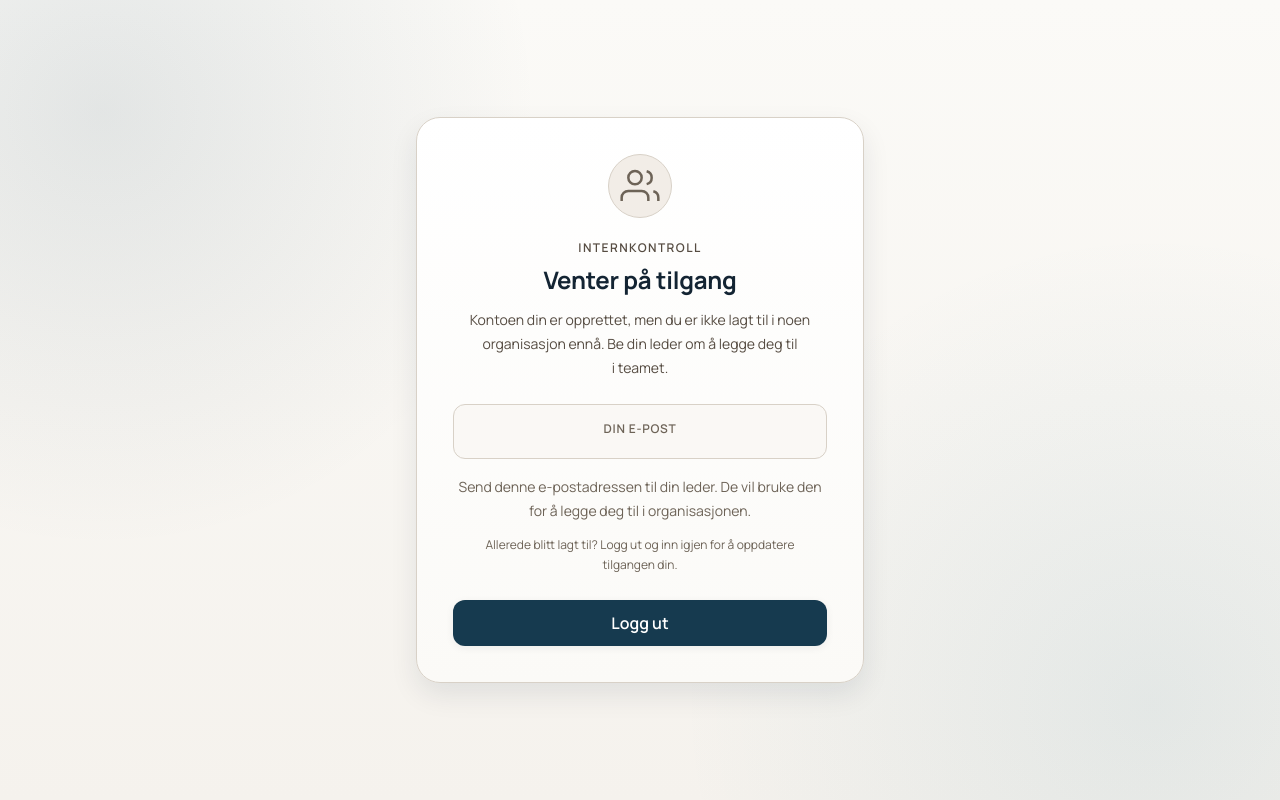
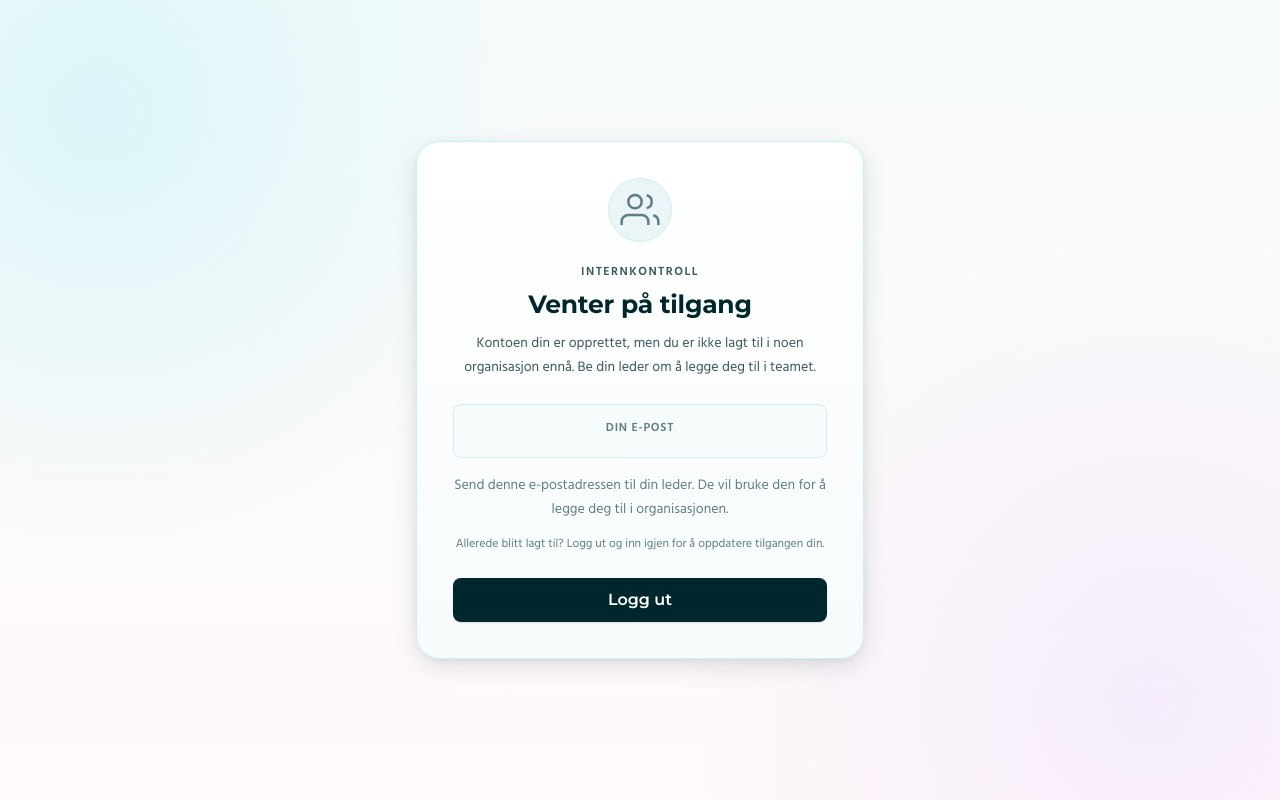
Before and after one commit to MagnusNaessanGaarder/IDATT2105_semester_project_2026, a Vue app in the folder frontend/: page /ingen-organisasjon in a window 1280 px wide. Built offline with nearby package versions, Linux system fonts and the light colour scheme; sample sign-in values are in the browser's storage; the HTML template or start-up script is replaced by a standard one.

Commit message:
Adding new base styles

```diff
--- a/frontend/src/assets/styles/base.css
+++ b/frontend/src/assets/styles/base.css
@@ -1,4 +1,4 @@
-@import url('https://fonts.googleapis.com/css2?family=Manrope:wght@400;500;600;700&display=swap');
+@import url('https://fonts.googleapis.com/css2?family=Hind:wght@300;400;600&family=Montserrat:wght@400;500;600;700&display=swap');
 
 /**
  * Base - Globale base-styles og CSS reset
@@ -33,9 +33,9 @@ body {
   color: var(--color-foreground);
   background-color: var(--color-background);
   background-image:
-    radial-gradient(circle at top left, var(--color-surface-tint) 0%, transparent 34%),
-    radial-gradient(circle at bottom right, var(--color-surface-tint-strong) 0%, transparent 32%),
-    linear-gradient(180deg, var(--color-card-muted) 0%, var(--color-background) 100%);
+    radial-gradient(circle at top left, var(--color-surface-tint) 0%, transparent 28%),
+    radial-gradient(circle at top right, var(--color-surface-tint-strong) 0%, transparent 24%),
+    linear-gradient(180deg, var(--color-surface) 0%, var(--color-background) 100%);
   background-attachment: fixed;
   min-height: 100vh;
 }
@@ -49,13 +49,13 @@ h1, h2, h3, h4, h5, h6 {
 }
 
 h1 {
-  font-size: clamp(1.85rem, 2.4vw, var(--font-size-3xl));
-  letter-spacing: -0.006em;
+  font-size: clamp(2rem, 2.6vw, var(--font-size-3xl));
+  letter-spacing: -0.01em;
 }
 
 h2 {
   font-size: clamp(1.4rem, 1.9vw, var(--font-size-2xl));
-  letter-spacing: -0.004em;
+  letter-spacing: -0.008em;
 }
 
 h3 {
@@ -72,13 +72,15 @@ p {
 a {
   color: var(--color-link);
   text-decoration: none;
+  text-decoration-thickness: 1px;
+  text-underline-offset: 0.15em;
   transition: color var(--transition-fast), text-underline-offset var(--transition-fast);
 }
 
 a:hover {
   color: var(--color-link-hover);
   text-decoration: underline;
-  text-underline-offset: 0.12em;
+  text-underline-offset: 0.18em;
 }
 
 a:focus-visible {
@@ -144,8 +146,8 @@ img {
 }
 
 ::selection {
-  background-color: var(--color-focus);
-  color: var(--color-primary-foreground);
+  background-color: var(--color-cta);
+  color: var(--color-cta-foreground);
 }
 
 ::-webkit-scrollbar {
@@ -171,7 +173,65 @@ button, a, input, textarea, select {
 }
 
 ::placeholder {
-  color: var(--color-gray-400);
+  color: color-mix(in srgb, var(--color-foreground) 45%, transparent);
+}
+
+.page-shell {
+  width: 100%;
+  max-width: var(--content-max-width);
+  margin: 0 auto;
+  padding: var(--content-padding);
+}
+
+.page-stack {
+  display: grid;
+  gap: var(--spacing-lg);
+}
+
+.surface-card {
+  background: var(--color-card);
+  border: 1px solid var(--color-border);
+  border-radius: var(--radius-lg);
+  box-shadow: var(--shadow-sm);
+}
+
+.surface-card--raised {
+  box-shadow: var(--shadow-md);
+}
+
+.surface-card--accent {
+  background: linear-gradient(180deg, color-mix(in srgb, var(--color-brand-ice-teal) 52%, white) 0%, var(--color-card) 100%);
+}
+
+.eyebrow {
+  display: inline-flex;
+  align-items: center;
+  gap: 0.35rem;
+  font-family: var(--font-family-ui);
+  font-size: 0.8125rem;
+  font-weight: var(--font-weight-semibold);
+  letter-spacing: 0.08em;
+  text-transform: uppercase;
+  color: var(--color-brand-dark-teal);
+}
+
+.eyebrow::before {
+  content: '';
+  width: 0.5rem;
+  height: 0.5rem;
+  border-radius: 999px;
+  background: var(--color-cta);
+}
+
+.fade-up-enter-active,
+.fade-up-leave-active {
+  transition: opacity var(--transition-base) var(--ease-emphasized), transform var(--transition-base) var(--ease-emphasized);
+}
+
+.fade-up-enter-from,
+.fade-up-leave-to {
+  opacity: 0;
+  transform: translateY(8px);
 }
 
 @media (prefers-reduced-motion: reduce) {
--- a/frontend/src/assets/styles/variables.css
+++ b/frontend/src/assets/styles/variables.css
@@ -6,82 +6,96 @@
  *
  */
 :root {
-  --color-primary: #163a4f;
-  --color-primary-hover: #112f41;
-  --color-primary-active: #0d2534;
+  --color-brand-deep-forest: #00272b;
+  --color-brand-dark-teal: #13575e;
+  --color-brand-mid-teal: #3a8991;
+  --color-brand-light-teal: #76bcc4;
+  --color-brand-ice-teal: #c6f2f7;
+  --color-brand-pale-lavender: #e8d7ff;
+  --color-brand-soft-violet: #af9bcc;
+  --color-brand-medium-violet: #725699;
+  --color-brand-deep-violet: #402566;
+  --color-brand-near-black-violet: #1a0833;
+  --color-brand-cta-lime: #e0ff4f;
+
+  --color-surface: #fff9f9;
+  --color-surface-raised: #ffffff;
+  --color-surface-muted: #f7fbfb;
+  --color-surface-tint: rgba(198, 242, 247, 0.56);
+  --color-surface-tint-strong: rgba(232, 215, 255, 0.38);
+  --color-surface-overlay: rgba(0, 39, 43, 0.58);
+
+  --color-primary: var(--color-brand-deep-forest);
+  --color-primary-hover: var(--color-brand-dark-teal);
+  --color-primary-active: var(--color-brand-mid-teal);
   --color-primary-foreground: #ffffff;
 
-  --color-background: #f5f2ed;
-  --color-background-soft: #ece6de;
-  --color-foreground: #132433;
-  --color-card: #ffffff;
-  --color-card-muted: #fbfaf7;
-  --color-border: #d8d1c7;
-  --color-border-strong: #b9aa96;
+  --color-background: var(--color-surface);
+  --color-background-soft: var(--color-surface-muted);
+  --color-foreground: var(--color-brand-deep-forest);
+  --color-card: var(--color-surface-raised);
+  --color-card-muted: #f7fbfb;
+  --color-border: var(--color-brand-ice-teal);
+  --color-border-strong: var(--color-brand-light-teal);
 
-  --color-accent: #ece4d9;
-  --color-accent-hover: #e2d7c8;
-  --color-focus: #3b82f6;
-  --color-focus-ring: rgba(59, 130, 246, 0.2);
-  --color-link: #0f6283;
-  --color-link-hover: #0b4f6d;
-  --color-overlay: rgba(9, 22, 32, 0.58);
-  --color-overlay-soft: rgba(9, 22, 32, 0.34);
+  --color-accent: var(--color-brand-ice-teal);
+  --color-accent-hover: var(--color-brand-light-teal);
+  --color-cta: var(--color-brand-cta-lime);
+  --color-cta-foreground: var(--color-brand-deep-forest);
+  --color-focus: var(--color-brand-mid-teal);
+  --color-focus-ring: rgba(58, 137, 145, 0.18);
+  --color-link: var(--color-brand-mid-teal);
+  --color-link-hover: var(--color-brand-dark-teal);
+  --color-overlay: var(--color-surface-overlay);
+  --color-overlay-soft: rgba(0, 39, 43, 0.34);
 
-  --color-surface-tint: rgba(22, 58, 79, 0.1);
-  --color-surface-tint-strong: rgba(15, 98, 131, 0.08);
-  --color-ambient-1: rgba(22, 58, 79, 0.08);
-  --color-ambient-2: rgba(15, 98, 131, 0.06);
-  --color-ambient-3: rgba(12, 138, 94, 0.05);
-  --color-glass-border: rgba(255, 255, 255, 0.4);
-  --color-glass-shadow: rgba(16, 38, 58, 0.15);
+  --color-success: var(--color-brand-deep-forest);
+  --color-success-bg: var(--color-brand-cta-lime);
+  --color-warning: var(--color-brand-near-black-violet);
+  --color-warning-bg: var(--color-brand-soft-violet);
+  --color-danger: #ff6666;
+  --color-danger-hover: #e65050;
+  --color-danger-fg: #ffffff;
+  --color-danger-bg: color-mix(in srgb, var(--color-danger) 14%, var(--color-surface-raised));
+  --color-danger-border: color-mix(in srgb, var(--color-danger) 28%, var(--color-border));
+  --color-info: var(--color-brand-dark-teal);
+  --color-info-bg: var(--color-brand-ice-teal);
 
-  --color-success: #0f8a5f;
-  --color-success-bg: #d9f4e8;
-  --color-warning: #c97a12;
-  --color-warning-bg: #fef0cf;
-  --color-danger: #c2410c;
-  --color-danger-hover: #9e3412;
-  --color-danger-fg: #9a3412;
-  --color-danger-bg: #fde7db;
-  --color-danger-border: rgba(220, 38, 38, 0.2);
-  --color-info: #0b7aa8;
-  --color-info-bg: #e0f4fb;
+  --color-gray-50: #f6fbfc;
+  --color-gray-100: #ebf4f6;
+  --color-gray-200: #d9e9ec;
+  --color-gray-300: #b7ced3;
+  --color-gray-400: #88aab0;
+  --color-gray-500: #5f7e84;
+  --color-gray-600: #3b585d;
+  --color-gray-700: #244145;
+  --color-gray-800: #13292d;
+  --color-gray-900: #081518;
 
-  --color-gray-50: #faf8f5;
-  --color-gray-100: #f2ede7;
-  --color-gray-200: #e5ddd3;
-  --color-gray-300: #d2c7b8;
-  --color-gray-400: #9d8e7b;
-  --color-gray-500: #6d6357;
-  --color-gray-600: #564c42;
-  --color-gray-700: #40362e;
-  --color-gray-800: #2b221c;
-  --color-gray-900: #17110d;
+  --ik-mat-primary: var(--color-primary);
+  --ik-mat-bg: var(--color-info-bg);
+  --ik-alkohol-primary: var(--color-brand-medium-violet);
+  --ik-alkohol-bg: color-mix(in srgb, var(--color-brand-pale-lavender) 60%, var(--color-surface-raised));
+  --felles-primary: var(--color-brand-dark-teal);
+  --felles-bg: var(--color-info-bg);
 
-  --ik-mat-primary: #0d7377;
-  --ik-mat-bg: #e8f6f7;
-  --ik-alkohol-primary: #8b2635;
-  --ik-alkohol-bg: #fcedef;
-  --felles-primary: #475569;
-  --felles-bg: #f1f5f9;
-
-  --font-family: 'Manrope', 'Segoe UI', system-ui, sans-serif;
-  --font-family-display: 'Manrope', 'Segoe UI', system-ui, sans-serif;
-  --font-family-ui: 'Manrope', 'Segoe UI', system-ui, sans-serif;
+  --font-family: 'Hind', 'Segoe UI', system-ui, sans-serif;
+  --font-family-display: 'Montserrat', 'Segoe UI', system-ui, sans-serif;
+  --font-family-ui: 'Montserrat', 'Segoe UI', system-ui, sans-serif;
 
   --font-size-xs: 12px;
   --font-size-sm: 14px;
   --font-size-base: 16px;
   --font-size-lg: 18px;
   --font-size-xl: 20px;
-  --font-size-2xl: 24px;
-  --font-size-3xl: 34px;
+  --font-size-2xl: 25px;
+  --font-size-3xl: 32px;
+  --font-size-4xl: 40px;
 
   --line-height-tight: 1.15;
-  --line-height-heading: 1.28;
+  --line-height-heading: 1.25;
   --line-height-body: 1.6;
-  --line-height-relaxed: 1.72;
+  --line-height-relaxed: 1.7;
 
   --font-weight-normal: 400;
   --font-weight-medium: 500;
@@ -89,38 +103,38 @@
   --font-weight-bold: 700;
 
   --spacing-xs: 4px;
-  --spacing-sm: 10px;
+  --spacing-sm: 8px;
   --spacing-md: 16px;
   --spacing-lg: 24px;
-  --spacing-xl: 36px;
-  --spacing-2xl: 56px;
-  --spacing-3xl: 72px;
+  --spacing-xl: 32px;
+  --spacing-2xl: 48px;
+  --spacing-3xl: 64px;
 
-  --radius-sm: 6px;
-  --radius-md: 12px;
+  --radius-sm: 4px;
+  --radius-md: 8px;
   --radius-lg: 16px;
   --radius-xl: 24px;
 
-  --shadow-sm: 0 2px 8px rgba(16, 38, 58, 0.06);
-  --shadow-md: 0 12px 28px rgba(16, 38, 58, 0.09);
-  --shadow-lg: 0 22px 44px rgba(16, 38, 58, 0.12);
-  --shadow-float: 0 16px 34px rgba(16, 38, 58, 0.14);
-  --shadow-focus: 0 0 0 3px var(--color-focus-ring);
+  --shadow-sm: 0 1px 3px rgba(0, 39, 43, 0.08), 0 1px 2px rgba(0, 39, 43, 0.04);
+  --shadow-md: 0 8px 24px rgba(0, 39, 43, 0.12), 0 2px 8px rgba(0, 39, 43, 0.06);
+  --shadow-lg: 0 16px 32px rgba(0, 39, 43, 0.16), 0 4px 12px rgba(0, 39, 43, 0.08);
+  --shadow-float: 0 18px 40px rgba(0, 39, 43, 0.16);
+  --shadow-focus: 0 0 0 3px var(--color-brand-ice-teal);
 
   --transition-fast: 0.15s;
-  --transition-base: 0.22s;
-  --transition-slow: 0.32s;
+  --transition-base: 0.2s;
+  --transition-slow: 0.28s;
   --ease-emphasized: cubic-bezier(0.2, 0.8, 0.2, 1);
   --ease-spring: cubic-bezier(0.34, 1.56, 0.64, 1);
 
-  --sidebar-width: 280px;
+  --sidebar-width: 240px;
   --topbar-height: 64px;
   --touch-target: 44px;
-  --content-max-width: 76rem;
-  --content-padding: clamp(1rem, 2.4vw, 2rem);
+  --content-max-width: 1200px;
+  --content-padding: clamp(1rem, 2vw, 2rem);
 
-  --button-padding-sm: 0.5rem 0.8rem;
+  --button-padding-sm: 0.5rem 0.75rem;
   --button-padding-md: 0.75rem 1rem;
-  --button-padding-lg: 0.9rem 1.35rem;
-  --input-padding: 0.8rem 1rem;
+  --button-padding-lg: 0.9rem 1.25rem;
+  --input-padding: 0.75rem 1rem;
 }
```
Also changed, not shown: frontend/src/assets/styles/components.css (+69 -12 lines).
